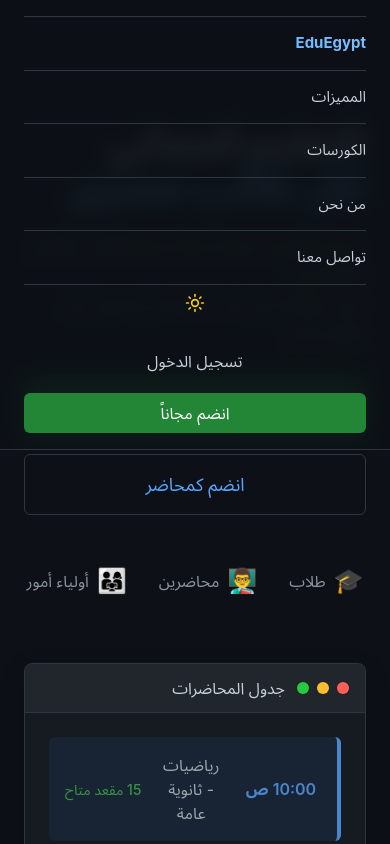
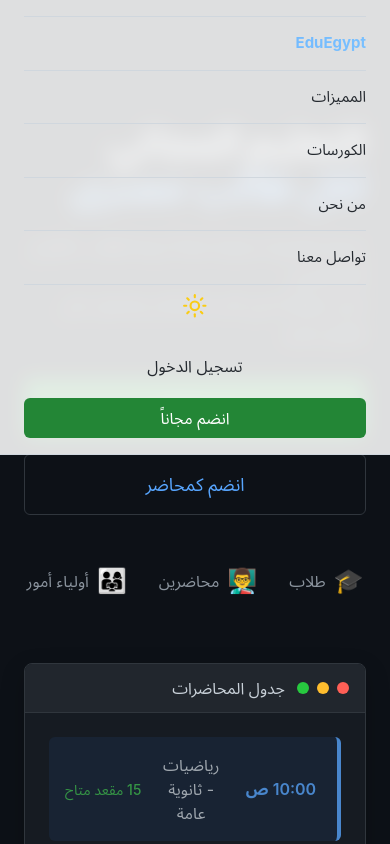
Before and after one commit to abdalla-sobhy/ACE, a Next.js app in the folder frontend/: page / in a window 390 px wide. Shown: the top 844 px of the page. Built offline with nearby package versions, Linux system fonts and the light colour scheme.

Commit message:
added the variables to the nav

```diff
--- a/frontend/app/globals.css
+++ b/frontend/app/globals.css
@@ -28,6 +28,7 @@
 
 /* Light theme */
 :root.light {
+  --black-trans: #f6f8fa90;
   --main-color: #ffffff;
   --main-color-transparent: #ffffffdd;
   --blue: #0969da;
@@ -47,6 +48,7 @@
 
 /* Dark theme */
 :root.dark {
+  --black-trans: #00000090;
   --main-color: #0d1117;
   --main-color-transparent: #0d1117dd;
   --blue: #70b9ff;
--- a/frontend/components/Nav/Nav.module.css
+++ b/frontend/components/Nav/Nav.module.css
@@ -2,9 +2,9 @@
   position: fixed;
   top: 0;
   width: 100%;
-  background: rgba(13, 17, 23, 0.9);
+  background: var(--main-color-transparent);
   backdrop-filter: blur(10px);
-  border-bottom: 1px solid #30363d;
+  border-bottom: 1px solid var(--borders);
   z-index: 1000;
   padding: 16px 0;
 }
@@ -52,7 +52,7 @@
 }
 
 .navLeft a {
-  color: #c9d1d9;
+  color: var(--main-text-white);
   text-decoration: none;
   font-size: 16px;
   transition: color 0.2s;
@@ -69,7 +69,7 @@
 }
 
 .signIn, .signInActive {
-  color: #c9d1d9;
+  color: var(--main-text-white);
   text-decoration: none;
   padding: 8px 16px;
   transition: color 0.2s;
@@ -118,7 +118,7 @@
 .hamburger span {
   width: 25px;
   height: 3px;
-  background-color: #c9d1d9;
+  background-color: var(--main-text-white);
   margin: 3px 0;
   transition: 0.3s;
   border-radius: 2px;
@@ -149,13 +149,13 @@
     top: 65px;
     left: 0;
     right: 0;
-    background: rgba(13, 17, 23, 0.98);
+    background: var(--main-color-transparent);
     backdrop-filter: blur(10px);
     flex-direction: column;
     padding: 20px 24px;
     transform: translateX(-100%);
     transition: transform 0.3s ease;
-    border-bottom: 1px solid #30363d;
+    border-bottom: 1px solid var(--borders);
     max-height: calc(100vh - 65px);
     overflow-y: auto;
   }
@@ -173,13 +173,13 @@
 
   .navLeft a {
     padding: 15px 0;
-    border-bottom: 1px solid #30363d;
+    border-bottom: 1px solid var(--borders);
     width: 100%;
     text-align: right;
   }
 
   .navLeft a:first-child {
-    border-top: 1px solid #30363d;
+    border-top: 1px solid var(--borders);
   }
 
   .navRight {
@@ -220,7 +220,7 @@
     left: 0;
     right: 0;
     bottom: 0;
-    background: rgba(0, 0, 0, 0.5);
+    background: var(--black-trans);
     opacity: 0;
     visibility: hidden;
     transition: opacity 0.3s ease, visibility 0.3s ease;
@@ -239,7 +239,7 @@
   left: 0;
   right: 0;
   bottom: 0;
-  background: rgba(0, 0, 0, 0.5);
+  background: var(--black-trans);
   z-index: -1;
   display: none;
 }
--- a/frontend/components/ThemeToggle/ThemeToggle.module.css
+++ b/frontend/components/ThemeToggle/ThemeToggle.module.css
@@ -16,8 +16,8 @@
 
 /* icon size */
 .icon {
-  width: 1.25rem;  /* w-5 */
-  height: 1.25rem; /* h-5 */
+  width: 1.60rem;
+  height: 1.60rem;
   transition: transform 0.3s ease;
   animation: 1s flip;
 }
```
